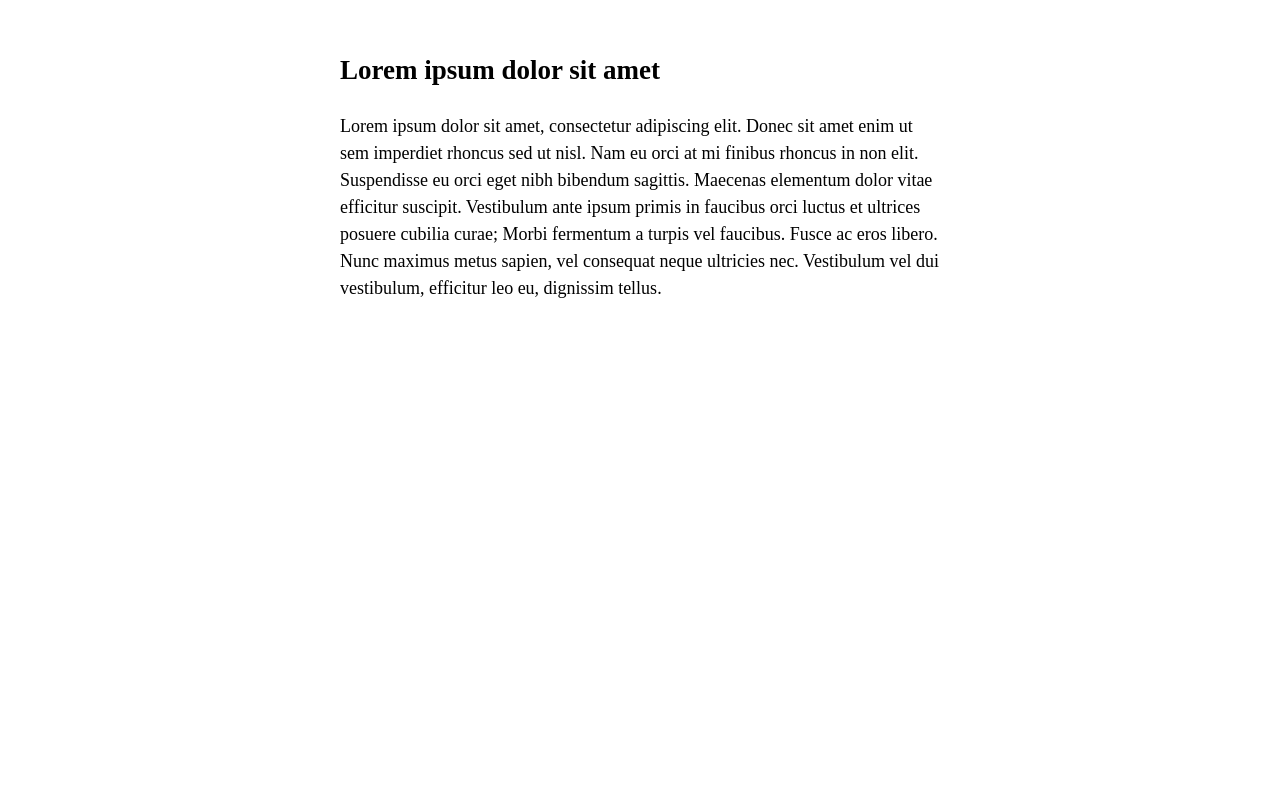
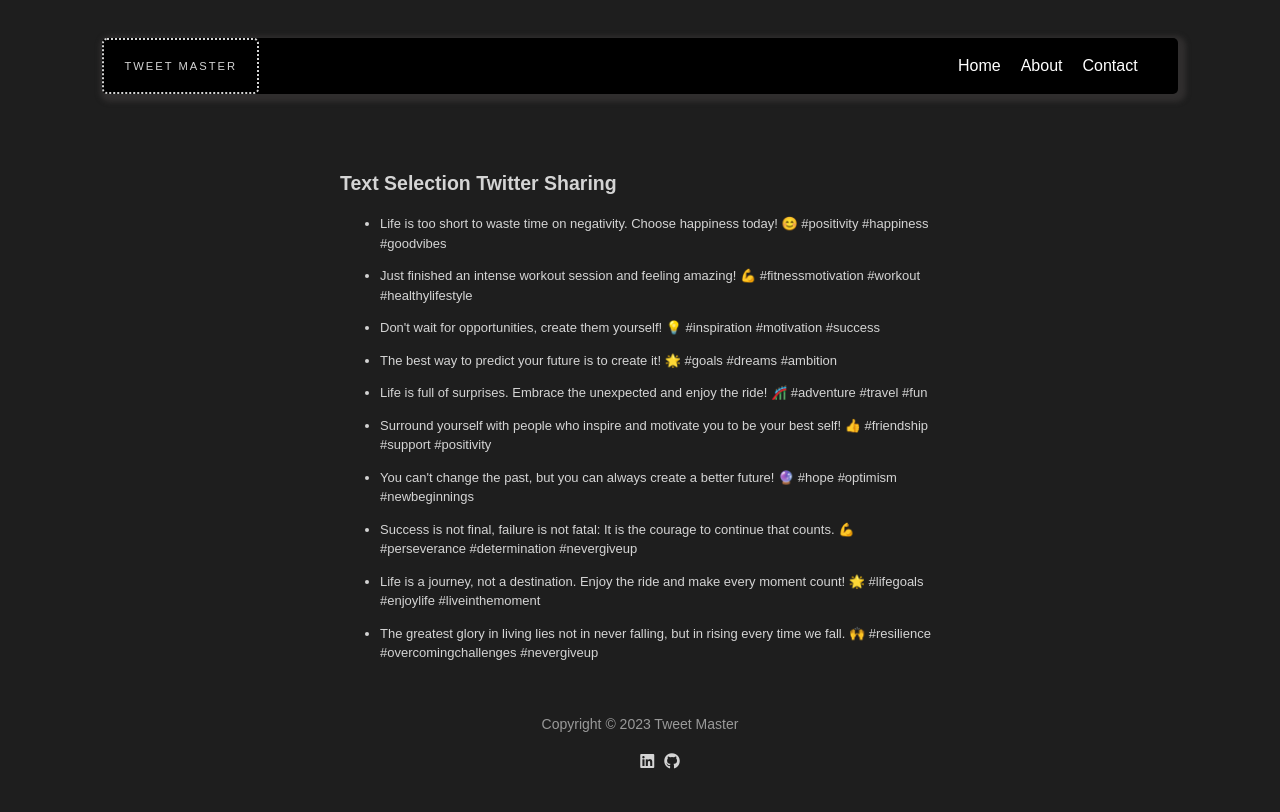
Before and after one commit to sagar803/Twitter-Post, a plain HTML site: page index.html in a window 1280 px wide. Drawn offline with Linux system fonts and the light colour scheme.

Commit message:
frontend updated

```diff
--- a/index.css
+++ b/index.css
@@ -1,16 +1,70 @@
+/* Body */
+body {
+  background: #1E1E1E;
+  color: #D4D4D4;
+  font-family: Arial, sans-serif;
+  margin :0;
+  padding :0;
+}
+
+/* header */
+header {
+  margin: 3% 8%;
+  background-color: #000000;
+  border-radius: 5px;
+  color: #FFFFFF;
+  padding: 0px;
+  display: flex;
+  justify-content: space-between;
+  align-items: center;
+  box-shadow: 3px 3px 5px 5px #302e2e ;
+}
+/* Navbar */
+nav {
+  display: flex;
+}
+nav ul {
+  list-style: none;
+  margin: 0;
+  padding: 0;
+  display: flex;
+  padding-right: 20px;
+}
+nav li {
+  margin-right: 20px;
+}
+nav a {
+  color: #FFFFFF;
+  text-decoration: none;
+}
+nav a:hover {
+  text-decoration: underline;
+}
+
+.logo {
+  font-size: 0.7rem;
+  color: #D4D4D4;
+  text-transform: uppercase;
+  letter-spacing: 2px;
+  margin: 0;
+  padding: 20px;
+  border: 2px dotted #D4D4D4;
+  border-radius: 5px;
+  text-align: center;
+}
+/* Main */
 article {
     padding: 20px;
     line-height: 1.5;
-    font-size: 18px;
+    font-size: 13px;
     max-width: 600px;
     margin: 0 auto;
 }
-
 .selected-text-menu {
     display: none;
     position: absolute;
     background-color: #fff;
-    box-shadow: 0 2px 6px rgba(0, 0, 0, 0.2);
+    box-shadow: 0 2px 6px #D4D4D4;
     border-radius: 4px;
     z-index: 100;
     padding: 8px;
@@ -20,8 +74,8 @@ article {
 }
 
 .selected-text-menu button {
-    background-color: #1da1f2;
-    color: #000000;
+    background-color: #1E1E1E;
+    color: #D4D4D4;
     border: none;
     border-radius: 4px;
     padding: 8px 12px;
@@ -30,7 +84,28 @@ article {
     line-height: 1.5;
     margin-top: 8px;
 }
-
 .selected-text-menu button:hover {
     background-color: #0e76a8;
 }
+/* Footer */
+footer {
+  padding: 20px;
+  text-align: center;
+  align-items: center;
+}
+footer p {
+    margin: 0;
+    font-size: 14px;
+    color: #999999;
+}
+footer ul{
+  display: flex;
+  justify-content: center;
+  list-style-type: none;
+}
+footer ul li{
+  margin: 5px;
+}
+footer a{
+  color: inherit;
+}
--- a/index.html
+++ b/index.html
@@ -5,25 +5,104 @@
     <meta http-equiv="X-UA-Compatible" content="IE=edge" />
     <meta name="viewport" content="width=device-width, initial-scale=1.0" />
     <link rel="stylesheet" href="./index.css" />
+    <script
+      src="https://kit.fontawesome.com/0af35ca9af.js"
+      crossorigin="anonymous"
+    ></script>
     <title>Text Selection Twitter Sharing</title>
   </head>
   <body>
+    <header>
+      <a class="logo">Tweet Master</a>
+      <nav>
+        <ul>
+          <li><a href="#">Home</a></li>
+          <li><a href="#">About</a></li>
+          <li><a href="#">Contact</a></li>
+        </ul>
+      </nav>
+    </header>
     <article>
-      <h1>Lorem ipsum dolor sit amet</h1>
-      <p>
-        Lorem ipsum dolor sit amet, consectetur adipiscing elit. Donec sit amet
-        enim ut sem imperdiet rhoncus sed ut nisl. Nam eu orci at mi finibus
-        rhoncus in non elit. Suspendisse eu orci eget nibh bibendum sagittis.
-        Maecenas elementum dolor vitae efficitur suscipit. Vestibulum ante ipsum
-        primis in faucibus orci luctus et ultrices posuere cubilia curae; Morbi
-        fermentum a turpis vel faucibus. Fusce ac eros libero. Nunc maximus
-        metus sapien, vel consequat neque ultricies nec. Vestibulum vel dui
-        vestibulum, efficitur leo eu, dignissim tellus.
-      </p>
+      <h1>Text Selection Twitter Sharing</h1>
+      <ul>
+        <li>
+          <p>
+            Life is too short to waste time on negativity. Choose happiness
+            today! 😊 #positivity #happiness #goodvibes
+          </p>
+        </li>
+        <li>
+          <p>
+            Just finished an intense workout session and feeling amazing! 💪
+            #fitnessmotivation #workout #healthylifestyle
+          </p>
+        </li>
+        <li>
+          <p>
+            Don't wait for opportunities, create them yourself! 💡 #inspiration
+            #motivation #success
+          </p>
+        </li>
+        <li>
+          <p>
+            The best way to predict your future is to create it! 🌟 #goals
+            #dreams #ambition
+          </p>
+        </li>
+        <li>
+          <p>
+            Life is full of surprises. Embrace the unexpected and enjoy the
+            ride! 🎢 #adventure #travel #fun
+          </p>
+        </li>
+        <li>
+          <p>
+            Surround yourself with people who inspire and motivate you to be
+            your best self! 👍 #friendship #support #positivity
+          </p>
+        </li>
+        <li>
+          <p>
+            You can't change the past, but you can always create a better
+            future! 🔮 #hope #optimism #newbeginnings
+          </p>
+        </li>
+        <li>
+          <p>
+            Success is not final, failure is not fatal: It is the courage to
+            continue that counts. 💪 #perseverance #determination #nevergiveup
+          </p>
+        </li>
+        <li>
+          <p>
+            Life is a journey, not a destination. Enjoy the ride and make every
+            moment count! 🌟 #lifegoals #enjoylife #liveinthemoment
+          </p>
+        </li>
+        <li>
+          <p>
+            The greatest glory in living lies not in never falling, but in
+            rising every time we fall. 🙌 #resilience #overcomingchallenges
+            #nevergiveup
+          </p>
+        </li>
+      </ul>
     </article>
     <div class="selected-text-menu">
       <button class="share-twitter-button">Share on Twitter</button>
+      <button class="exit-menu">X</button>
     </div>
+    <footer>
+      <p>Copyright © 2023 Tweet Master</p>
+      <ul>
+        <li>
+          <a href=""><i class="fa-brands fa-linkedin"></i></a>
+        </li>
+        <li>
+          <a href=""><i class="fa-brands fa-github"></i></a>
+        </li>
+      </ul>
+    </footer>
     <script src="./index.js"></script>
   </body>
 </html>
--- a/index.js
+++ b/index.js
@@ -51,10 +51,7 @@
     shareOnTwitter();
   });
 
-//   Hide the selected text menu when clicking outside of it
-//   window.addEventListener("mouseup", function (event) {
-//     var menu = document.querySelector(".selected-text-menu");
-//     if (event.target != menu && event.target.parentNode != menu) {
-//       hideSelectedTextMenu();
-//     }
-//   });
+  var exit = document.querySelector(".exit-menu");
+  exit.addEventListener("click", function(event){
+    hideSelectedTextMenu();
+  });
```
Lines whose indentation alone changed are shown as unchanged.
